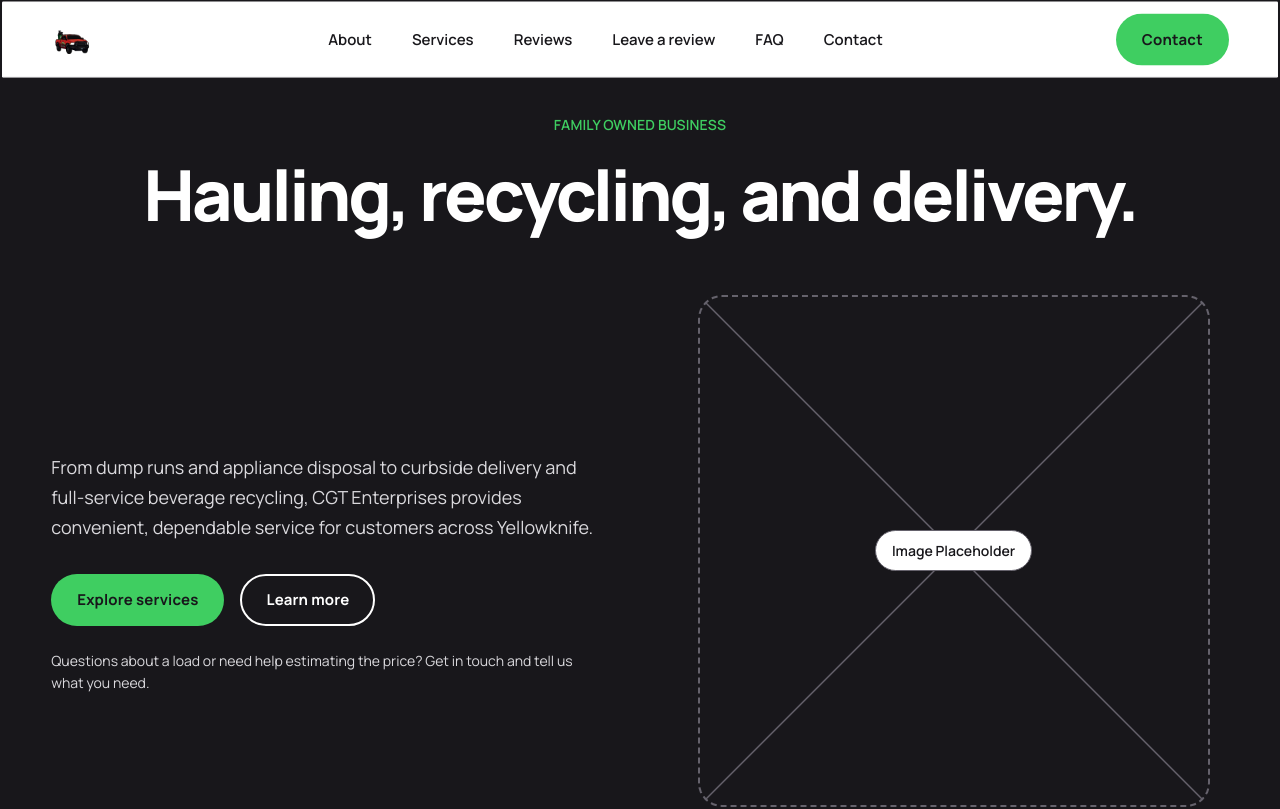
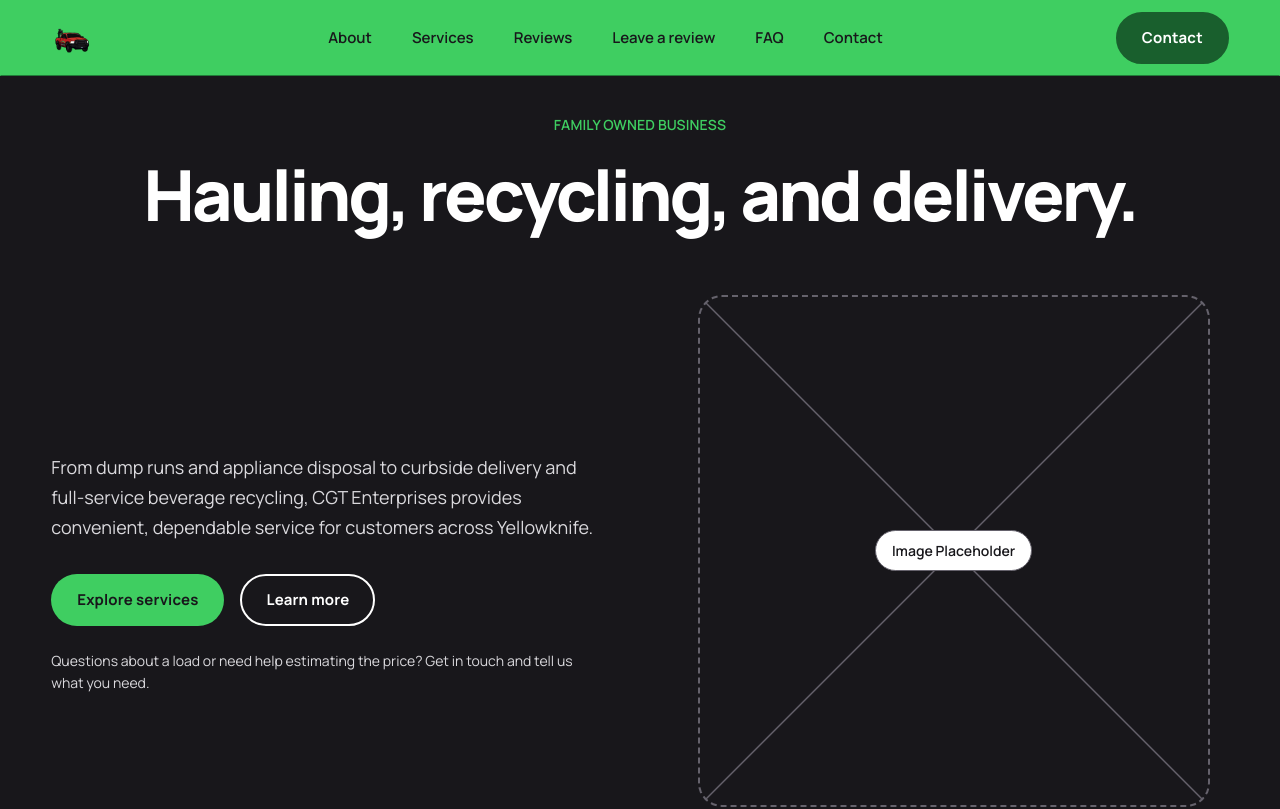
Before and after one commit to gwan-kib/CGT-Enterprises-Website, a React (Vite) app: page / in a window 1280 px wide. Shown: the top 809 px of the page. Built offline with nearby package versions, Linux system fonts and the light colour scheme.

Commit message:
style(navigation): polish animated header colours and interactions

```diff
--- a/src/components/layout/Header.tsx
+++ b/src/components/layout/Header.tsx
@@ -1,7 +1,6 @@
 import { useEffect, useRef } from "react";
 
 import logoBadge from "../../assets/images/CGT Logo Badge 128px.png";
-import { business } from "../../data/business";
 import { navigationItems } from "../../data/navigation";
 import { Button } from "../ui/Button";
 
@@ -31,6 +30,8 @@ export function Header() {
 
     // Distance, in pixels, over which the shell completes its transformation.
     const scrollRange = 120;
+    // Time-based easing strength. Higher values settle faster.
+    const smoothingRate = 14;
     // Final top and bottom gap around the floating shell.
     const maximumBlockInset = 0;
     // Final horizontal space between the shell edge and the header content.
@@ -45,6 +46,7 @@ export function Header() {
     let targetProgress = Math.min(window.scrollY / scrollRange, 1);
     let currentProgress = targetProgress;
     let animationFrame = 0;
+    let previousFrameTime = 0;
 
     const measureMaximumInlineInset = () => {
       const headerContent = header.querySelector<HTMLElement>(".site-header__top");
@@ -78,24 +80,29 @@ export function Header() {
       );
     };
 
-    const animateToScrollPosition = () => {
+    const animateToScrollPosition = (timestamp: number) => {
       animationFrame = 0;
 
       if (reducedMotionQuery.matches) {
         currentProgress = targetProgress;
       } else {
-        // Larger values follow the scroll faster; smaller values feel softer.
-        currentProgress += (targetProgress - currentProgress) * 0.001;
+        const elapsedSeconds = Math.min(Math.max((timestamp - previousFrameTime) / 1000, 0), 0.1);
+        const smoothingFactor = 1 - Math.exp(-smoothingRate * elapsedSeconds);
+
+        currentProgress += (targetProgress - currentProgress) * smoothingFactor;
 
         if (Math.abs(targetProgress - currentProgress) < 0.001) {
           currentProgress = targetProgress;
         }
       }
 
+      previousFrameTime = timestamp;
       applyProgress(currentProgress);
 
       if (currentProgress !== targetProgress) {
         animationFrame = window.requestAnimationFrame(animateToScrollPosition);
+      } else {
+        previousFrameTime = 0;
       }
     };
 
@@ -103,6 +110,7 @@ export function Header() {
       targetProgress = Math.min(Math.max(window.scrollY / scrollRange, 0), 1);
 
       if (animationFrame === 0) {
+        previousFrameTime = window.performance.now();
         animationFrame = window.requestAnimationFrame(animateToScrollPosition);
       }
     };
@@ -115,6 +123,7 @@ export function Header() {
 
     const handleMotionPreferenceChange = () => {
       currentProgress = targetProgress;
+      previousFrameTime = 0;
       applyProgress(currentProgress);
     };
 
@@ -145,7 +154,9 @@ export function Header() {
           </nav>
 
           <div className="site-header__action">
-            <Button href="#contact">Contact</Button>
+            <Button href="#contact" variant="header">
+              Contact
+            </Button>
           </div>
         </div>
       </div>
--- a/src/components/ui/Button.tsx
+++ b/src/components/ui/Button.tsx
@@ -1,10 +1,18 @@
 import type { ReactNode } from 'react'
+
+type ButtonVariant = 'header' | 'outline' | 'primary'
+
+const buttonVariantClasses: Record<ButtonVariant, string> = {
+  header: 'button--header',
+  outline: 'button--outline',
+  primary: 'button--primary',
+}
 
 interface ButtonProps {
   children: ReactNode
   disabled?: boolean
   href?: `#${string}`
-  variant?: 'outline' | 'primary'
+  variant?: ButtonVariant
 }
 
 export function Button({
@@ -13,7 +21,7 @@ export function Button({
   href,
   variant = 'primary',
 }: ButtonProps) {
-  const className = `button button--${variant}`
+  const className = `button ${buttonVariantClasses[variant]}`
 
   if (href && !disabled) {
     return (
--- a/src/styles/layout/header.css
+++ b/src/styles/layout/header.css
@@ -34,21 +34,24 @@
   }
 
   .site-header__shell::before {
-    /* The fully scrolled shell background comes from this surface token. */
-    background: var(--color-surface);
+    background: var(--color-brand-green-500);
     /* Shadow dimensions and opacity are supplied by the scroll animation. */
     box-shadow: 0 var(--header-shell-shadow-y) var(--header-shell-shadow-blur)
-      rgb(24 23 27 / var(--header-shell-shadow-alpha));
+      rgb(25 95 45 / var(--header-shell-shadow-alpha));
   }
 
   .site-header__shell::after {
     /* The outline strengthens as the full-width divider fades away. */
     border: var(--border-width) solid
-      color-mix(in srgb, var(--color-border) var(--header-shell-outline-strength), transparent);
+      color-mix(
+        in srgb,
+        var(--color-brand-green-800) var(--header-shell-outline-strength),
+        transparent
+      );
     border-bottom-color: color-mix(
       in srgb,
-      var(--color-border) var(--header-shell-outline-strength),
-      var(--color-divider) var(--header-shell-divider-strength)
+      var(--color-brand-green-800) var(--header-shell-outline-strength),
+      var(--color-brand-green-700) var(--header-shell-divider-strength)
     );
   }
 
@@ -64,7 +67,7 @@
     @apply inline-flex shrink-0 items-center no-underline;
     min-height: var(--touch-target-minimum);
     gap: var(--space-3);
-    color: var(--color-text);
+    color: var(--color-neutral-900);
   }
 
   .site-brand__mark {
@@ -96,11 +99,12 @@
     @apply relative isolate inline-flex items-center justify-center no-underline;
     min-height: var(--touch-target-minimum);
     padding-inline: var(--space-3);
-    color: var(--color-text);
+    color: var(--color-neutral-900);
     font-size: var(--font-size-navigation);
     font-weight: var(--font-weight-navigation);
     line-height: var(--line-height-navigation);
     white-space: nowrap;
+    transition: color var(--transition-fast) var(--easing-standard);
   }
 
   .site-nav__link::before {
@@ -109,7 +113,7 @@
     z-index: -1;
     inset: 0.35rem 0.1rem;
     border-radius: var(--radius-pill);
-    background: var(--color-brand-primary);
+    background: var(--color-brand-green-800);
     opacity: 0;
     transform: rotate(-2deg) scaleX(0.82);
     transition:
@@ -123,8 +127,33 @@
     transform: rotate(-2deg) scaleX(1);
   }
 
+  .site-nav__link:hover,
+  .site-nav__link:focus-visible {
+    color: var(--color-neutral-white);
+  }
+
+  .site-header :where(a, button):focus-visible {
+    outline-color: var(--color-neutral-900);
+  }
+
   .site-header__action {
     @apply hidden shrink-0;
+  }
+
+  .button--header {
+    border-color: var(--color-brand-green-800);
+    background: var(--color-brand-green-800);
+    color: var(--color-neutral-white);
+  }
+
+  .button--header:not(:disabled):hover {
+    border-color: var(--color-neutral-900);
+    background: var(--color-neutral-900);
+  }
+
+  .button--header:not(:disabled):active {
+    border-color: var(--color-brand-green-700);
+    background: var(--color-brand-green-700);
   }
 
   @media (min-width: 64rem) {
```
Also changed, not shown: 1 other file (tests, documents, lock files or other folders).
